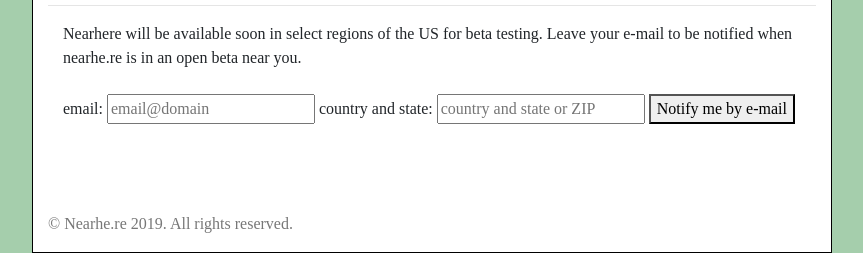
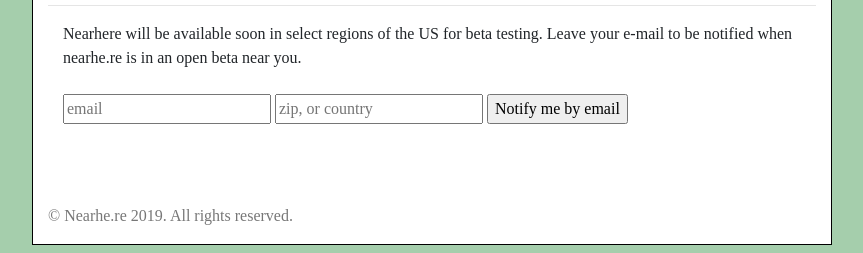
Before and after one commit to sova/nearhe.re, a plain HTML site: page resources/public/index.html in a window 1280 px wide. Shown: the part 724-977 px from the top of the page, without its empty margins (208-1071 px from the left). Drawn offline with nearby package versions, Linux system fonts and the light colour scheme.

Commit message:
landing page complete
post works

```diff
--- a/resources/public/index.html
+++ b/resources/public/index.html
@@ -104,11 +104,16 @@
         Leave your e-mail to be notified when nearhe.re is in an open beta near you.
         <br/><br/>
 
-        <label>email: <input placeholder="email@domain"/></label>
-        <label>country and state: <input placeholder="country and state or ZIP "/></label>
-        <button type="submit">
-          Notify me by e-mail
-        </button>
+        <form action="/notify-by-email-please" method="post">
+          <fieldset>
+
+
+          <input name="email" type="text"  placeholder="email">
+          <input name="zip"   type="text"  placeholder="zip, or country">
+          <input type="submit" value="Notify me by email">
+      </fieldset>
+      </form>
+
 
       </div>
         <div id="footer">
```
Also changed, not shown: 3 other files.
